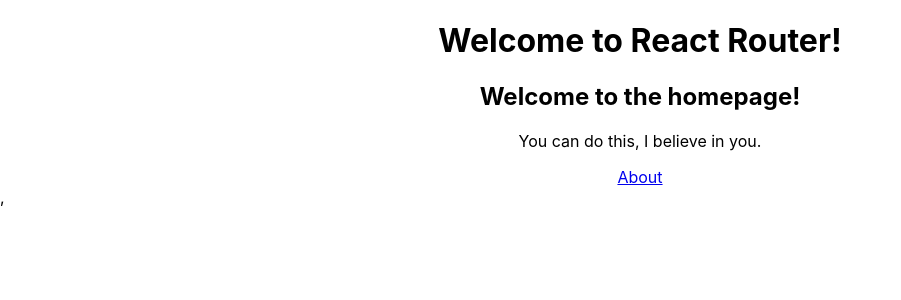
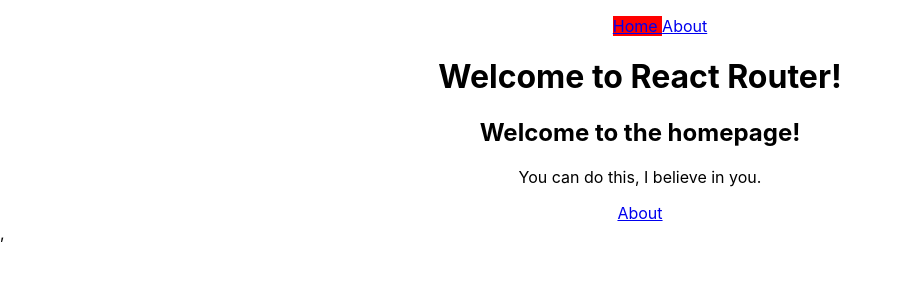
Before and after one commit to OmarThinks/React-Router-Project, a React (Create React App) app in the folder src/: page / in a window 1280 px wide. Shown: the top 300 px of the page, without its empty margins (0-901 px from the left). Built offline with nearby package versions, Linux system fonts and the light colour scheme.

Commit message:
Made the navBAr intervactive

```diff
--- a/src/src/App.js
+++ b/src/src/App.js
@@ -1,5 +1,5 @@
 import React, {useEffect} from "react";
-import { Routes, Route, Link, useRoutes, useLocation, useSearchParams   } from "react-router-dom";
+import { Routes, Route, Link, useRoutes, useLocation, useSearchParams, useParams    } from "react-router-dom";
 import "./App.css";
 
 
@@ -7,17 +7,29 @@ import "./App.css";
 
 
 function App() {
-  let [searchParams, setSearchParams] = useSearchParams();
   const urlSearchParams = new URLSearchParams(window.location.search);
   const params = Object.fromEntries(urlSearchParams.entries());
-  //const url = new URL(window.location);
-  console.log(params);
+
   console.log("App reRnders");
   let location = useLocation();
-  console.log(location);
+
+
+console.log(location.pathname);
+
+const homeStyle= (location.pathname==="/")?{backgroundColor:"red"}:{};
+const aboutStyle= (location.pathname==="/about")?{backgroundColor:"red"}:{};
+
+
 
   return (
     <div className="App">
+      <nav>
+        <ul>
+        <Link to="/" style={{...homeStyle}}>Home </Link>
+          <Link to="/about" style={{...aboutStyle}}>About</Link>
+        </ul>
+      </nav>
+
       <h1>Welcome to React Router!</h1>
       <Routes>
         <Route path="/" element={<Home />} />
```
